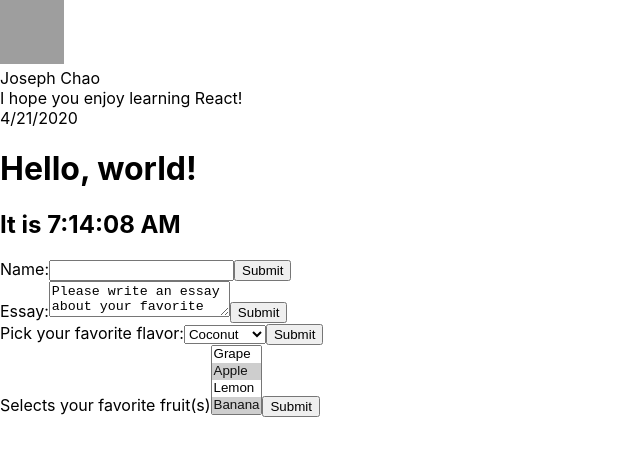
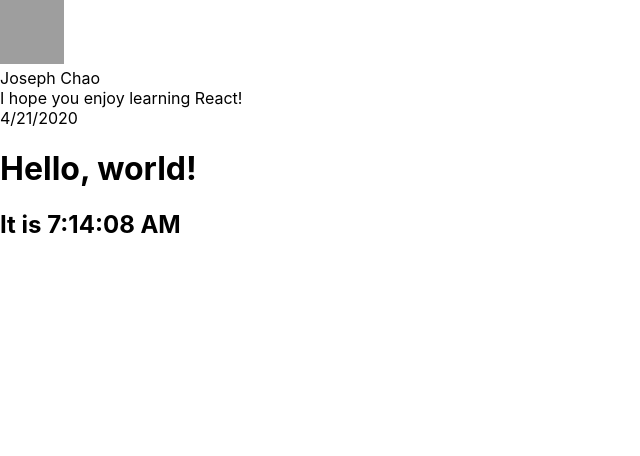
Before and after one commit to ctzuchiang/ReactSelfLearning, a React (Create React App) app: page / in a window 1280 px wide. Shown: the top 456 px of the page, without its empty margins (0-640 px from the left). Built offline with nearby package versions, Linux system fonts and the light colour scheme; grey boxes are pictures that could not be loaded.

Commit message:
refactor

```diff
--- a/src/components/TestApp.js
+++ b/src/components/TestApp.js
@@ -1,7 +1,7 @@
 import React from "react";
 import UserInfo from "./UserInfo";
 import Clock from "./Clock";
-import { NameForm, EssayForm, FlavorForm, MultiSelectForm } from "./FormSample";
+// import { NameForm, EssayForm, FlavorForm, MultiSelectForm } from "./FormSample";
 // import { ActionLink, Toggle } from "./ActionLink";
 // import LoginControl from "./LoginControl";
 // import WarningPage from "./WarningBanner";
@@ -18,11 +18,11 @@ function TestApp() {
       <LoginControl />,
       <WarningPage />
       <ListSample />
-      <Blog /> */}
+      <Blog />
       <NameForm />
       <EssayForm />
       <FlavorForm />
-      <MultiSelectForm />
+      <MultiSelectForm /> */}
     </div>
   );
   return element;
```
